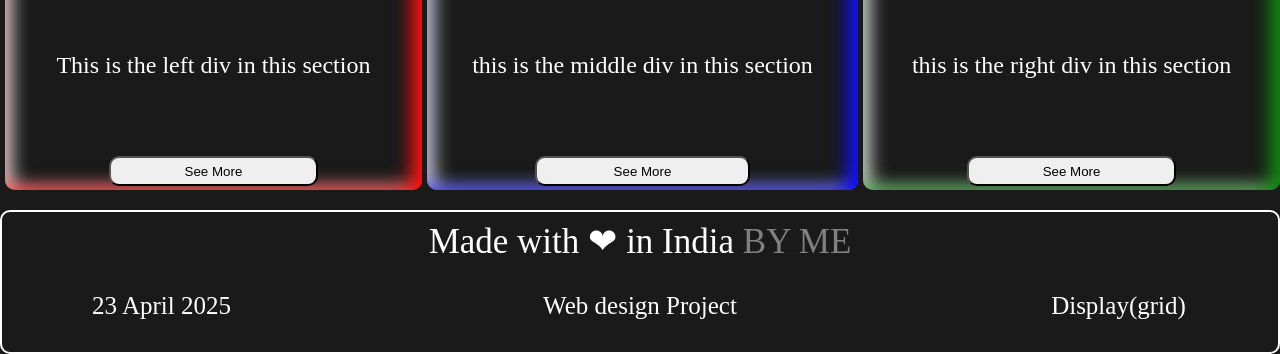
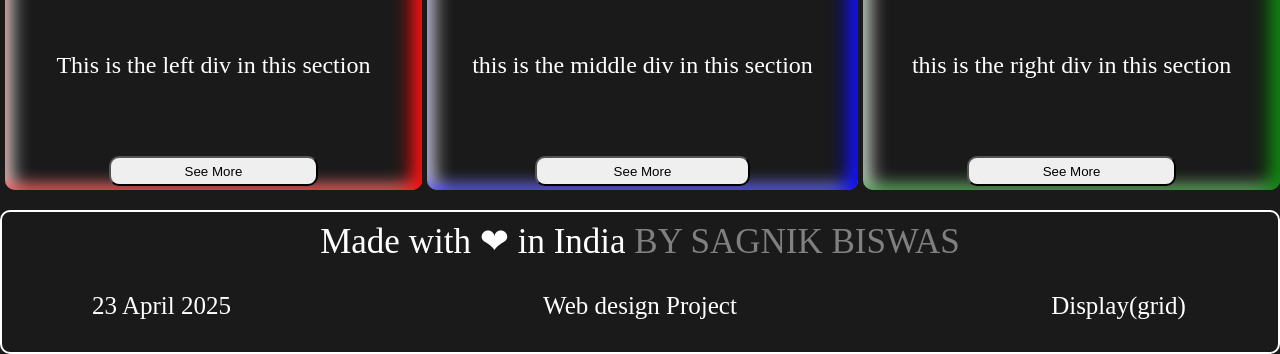
Before and after one commit to SBiswas19102001/Rough-work, a plain HTML site: page index.html in a window 1280 px wide. Shown: the part 514-868 px from the top of the page. Drawn offline with Linux system fonts and the light colour scheme.

Commit message:
Update index.html

```diff
--- a/index.html
+++ b/index.html
@@ -59,7 +59,7 @@
 
 			<div id="footer">
 				<div><p id="FooterP">Made with ❤ in India
-				<a href="#">BY ME</a></p>
+				<a href="#">BY SAGNIK BISWAS</a></p>
 				</div>
 				<div id="SubFooter">
 					<div>23 April 2025</div>
```
